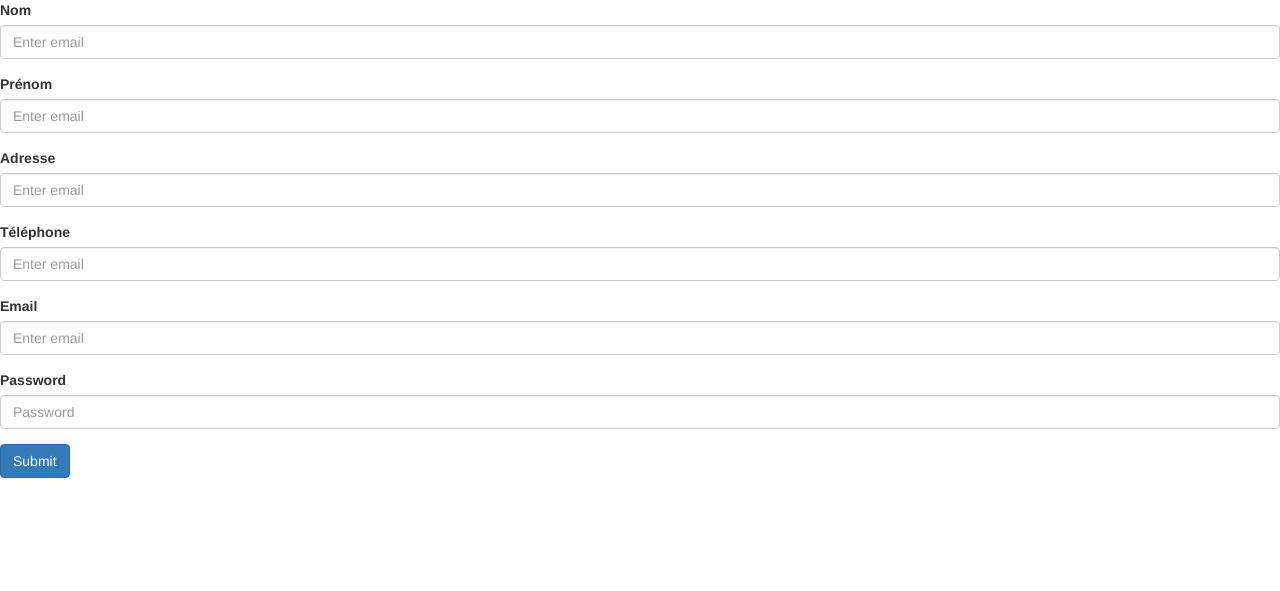
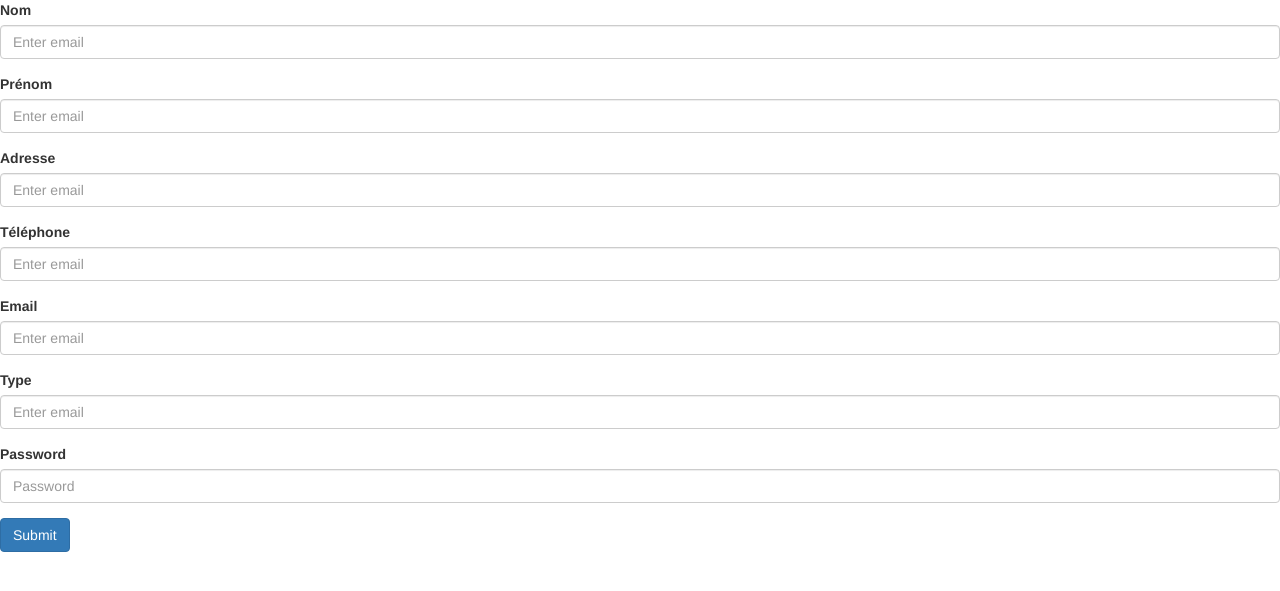
Before and after one commit to aramane/ProjetISITECH, a PHP site: page /view/v_UserTableUpdate.php?id=4 in a window 1280 px wide. Shown: the top 591 px of the page. Run offline with PHP 8.4, Linux system fonts and the light colour scheme; data comes from the database, SQL or seed files in the repository; some libraries are stand-ins or nearby versions.

Commit message:
user mngt

```diff
--- a/model/ReparationManager.php
+++ b/model/ReparationManager.php
@@ -66,7 +66,9 @@ class ReparationManager
 
     public function update(Reparation $reparation)
     {
-        $q = $this->db->prepare('UPDATE reparation SET date = :date, description = :description, duration = :duration, garage = :garage, price = :price, id_car = :id_car WHERE id = :id');
+        $q = $this->db->prepare('UPDATE reparation SET date = :date, description = :description,
+        duration = :duration, garage = :garage, price = :price, id_car = :id_car
+        WHERE id = :id');
         $q->execute(array(
             'id' => $reparation->id(),
             'date' => $reparation->date(),
@@ -76,6 +78,7 @@ class ReparationManager
             'price' => $reparation->price(),
             'id_car' => $reparation->id_car(),
         ));
+        $q->closeCursor();
     }
 
     // PDO
--- a/view/v_UserTable.php
+++ b/view/v_UserTable.php
@@ -44,7 +44,7 @@ $row = $userManager->getFullList();
         echo '<td>'.$value->address().'</td><br>';
         echo '<td>'.$value->phone().'</td><br>';
         echo '<td>'.$value->email().'</td><br>';
-        echo '<td> <a href="v_UserTableUpdate.php"><span>modifier</span></a></td><br>';
+        echo '<td> <a href="v_UserTableUpdate.php?id=' . $value->id() . '"><span>modifier</span></a></td><br>';
         echo '</tr>';
     }
     ?>
--- a/view/v_UserTableUpdate.php
+++ b/view/v_UserTableUpdate.php
@@ -1,4 +1,11 @@
-<?php include("../model/loadclass.php"); ?>
+<?php include("../model/loadclass.php");
+
+
+$usermanager = new UserManager();
+
+$user = $usermanager->get($_GET['id']);
+
+?>
 <!DOCTYPE html>
 <html>
     <head>
@@ -14,26 +21,30 @@
     </head>
 
     <body>
-            <form action="v_UserTableUpdateConfirm.php" method="post">
+            <form action="v_UserTableUpdateConfirm.php?id=<?= $_GET['id']; ?>" method="post">
                 <div class="form-group">
                     <label for="inputName">Nom</label>
-                    <input type="text" class="form-control" id="exampleInputEmail1" aria-describedby="emailHelp" placeholder="Enter email">
+                    <input type="text" class="form-control" name="name" aria-describedby="emailHelp" value="<?php echo $user->name(); ?>" placeholder="Enter email">
                 </div>
                 <div class="form-group">
                     <label for="inputName">Prénom</label>
-                    <input type="text" class="form-control" id="exampleInputEmail1" aria-describedby="emailHelp" placeholder="Enter email">
+                    <input type="text" class="form-control" name="firstName" aria-describedby="emailHelp" placeholder="Enter email">
                 </div>
                 <div class="form-group">
                     <label for="inputName">Adresse</label>
-                    <input type="text" class="form-control" id="exampleInputEmail1" aria-describedby="emailHelp" placeholder="Enter email">
+                    <input type="text" class="form-control" name="address" aria-describedby="emailHelp" placeholder="Enter email">
                 </div>
                 <div class="form-group">
                     <label for="inputName">Téléphone</label>
-                    <input type="text" class="form-control" id="exampleInputEmail1" aria-describedby="emailHelp" placeholder="Enter email">
+                    <input type="text" class="form-control" name="phone" aria-describedby="emailHelp" placeholder="Enter email">
                 </div>
                 <div class="form-group">
                     <label for="inputName">Email</label>
-                    <input type="email" class="form-control" id="exampleInputEmail1" aria-describedby="emailHelp" placeholder="Enter email">
+                    <input type="email" class="form-control" name="email" aria-describedby="emailHelp" placeholder="Enter email">
+                </div>
+                <div class="form-group">
+                    <label for="inputName">Type</label>
+                    <input type="email" class="form-control" name="type" aria-describedby="emailHelp" placeholder="Enter email">
                 </div>
                 <div class="form-group">
                     <label for="exampleInputPassword1">Password</label>
```
Also changed, not shown: view/v_UserTableUpdateConfirm.php (+12 -1 lines).
